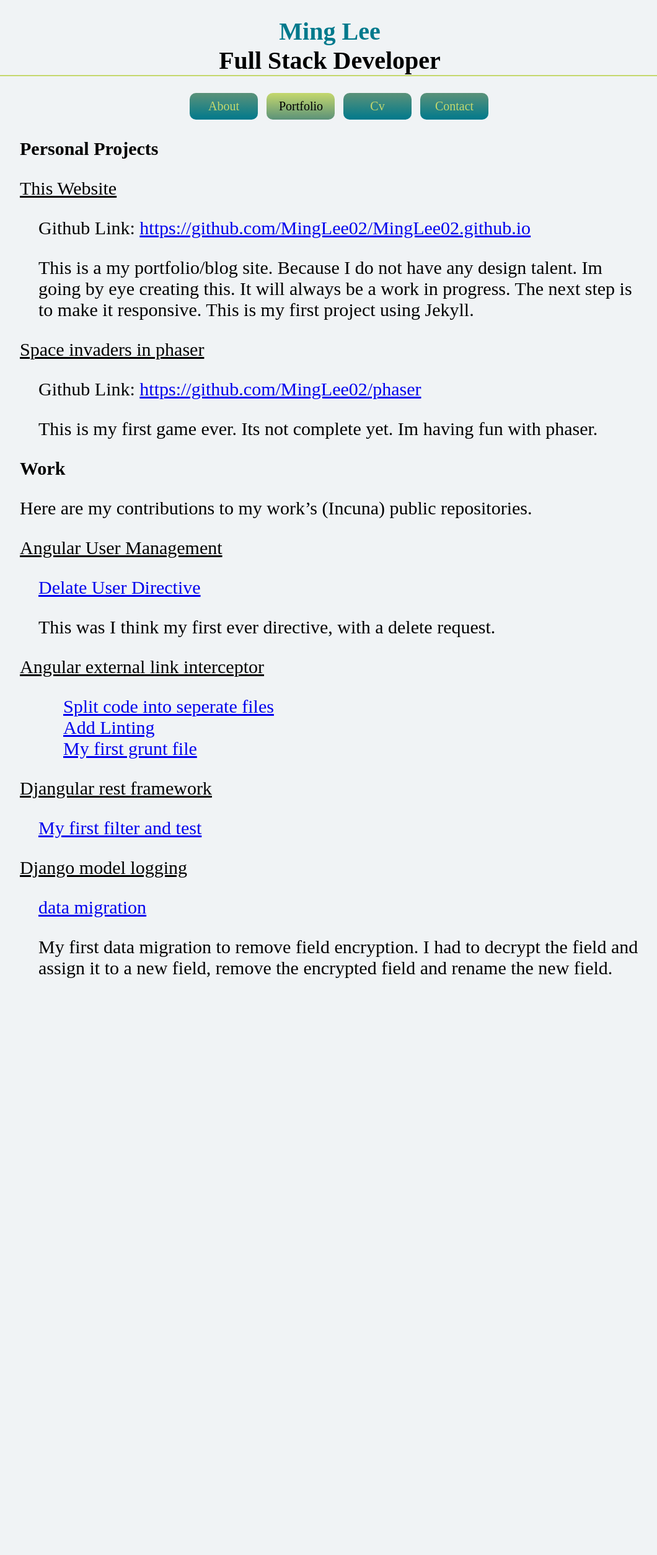
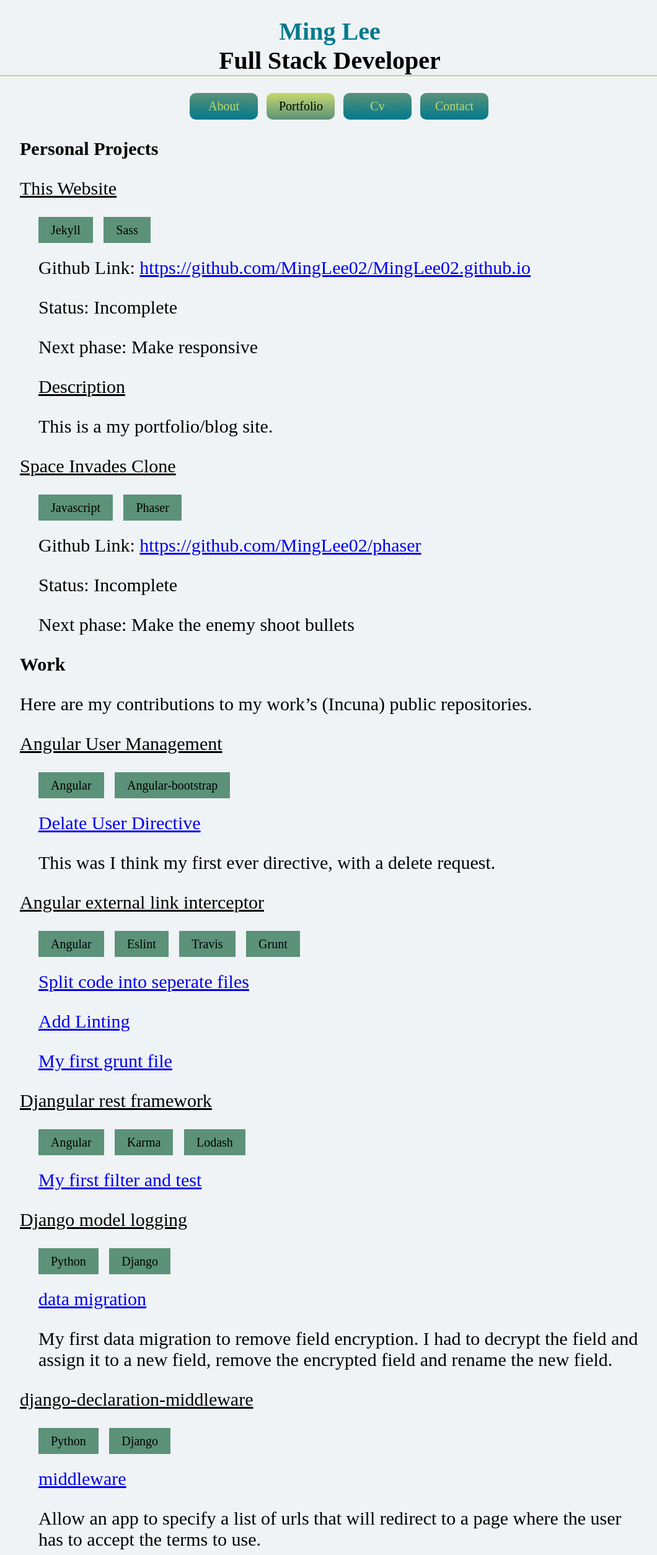
Before and after one commit to MingLee02/MingLee02.github.io, a Jekyll site: the page built from portfolio/index.md, in a window 1280 px wide. Shown: the whole page at 62% size, without its empty margins (108-1168 px from the left). Built offline with Jekyll 4.4.1, drawn with Linux system fonts in a browser that asks for light colours; before the commit the page ends 1587 px from its top, so only the background shows below that.

Commit message:
Update portfolio and cv pages.

```diff
--- a/_sass/_portfolio.sass
+++ b/_sass/_portfolio.sass
@@ -3,3 +3,14 @@
 
 .project-description
     margin-left: 30px
+
+.skill-list
+    margin-left: -10px
+    li
+        display: inline
+        margin-right: 10px
+        font-size: 20px
+        padding: 10px 20px
+        width: 70px
+        text-align: center
+        background: #5b9279
--- a/portfolio/index.md
+++ b/portfolio/index.md
@@ -8,21 +8,27 @@ title: My programming projects.
 <b>Personal Projects</b>
 
 <p class="project-heading">This Website</p>
+<ul class="skill-list">
+	<li>Jekyll</li>
+	<li>Sass</li>
+</ul>
 <div class="project-description">
 	<p>Github Link: <a href="https://github.com/MingLee02/MingLee02.github.io">https://github.com/MingLee02/MingLee02.github.io</a></p>
-
+	<p>Status: Incomplete</p>
+	<p>Next phase: Make responsive</p>
+	<u><p>Description</p></u>
 	This is a my portfolio/blog site.
-	Because I do not have any design talent. Im going by eye creating this.
-	It will always be a work in progress.
-	The next step is to make it responsive.
-	This is my first project using Jekyll.
 </div>
 
-<p class="project-heading">Space invaders in phaser</p>
+<p class="project-heading">Space Invades Clone</p>
+<ul class="skill-list">
+	<li>Javascript</li>
+	<li>Phaser</li>
+</ul>
 <div class="project-description">
 	<p>Github Link: <a href="https://github.com/MingLee02/phaser">https://github.com/MingLee02/phaser</a></p>
-
-	This is my first game ever. Its not complete yet. Im having fun with phaser.
+	<p>Status: Incomplete</p>
+	<p>Next phase: Make the enemy shoot bullets</p>
 </div>
 
 
@@ -31,29 +37,57 @@ title: My programming projects.
 Here are my contributions to my work's (Incuna) public repositories.
 
 <p class="project-heading">Angular User Management</p>
+<ul class="skill-list">
+	<li>Angular</li>
+	<li>Angular-bootstrap</li>
+</ul>
 <div class="project-description">
 	<p><a href="https://github.com/incuna/angular-user-management/pull/8/files">Delate User Directive</a></p>
-
 	This was I think my first ever directive, with a delete request.
 </div>
 
 <p class="project-heading">Angular external link interceptor</p>
+<ul class="skill-list">
+	<li>Angular</li>
+	<li>Eslint</li>
+	<li>Travis</li>
+	<li>Grunt</li>
+</ul>
 <div class="project-description">
-	<ul>
-		<li><a href="https://github.com/incuna/angular-external-link-interceptor/pull/20">Split code into seperate files</a></li>
-		<li><a href="https://github.com/incuna/angular-external-link-interceptor/pull/21">Add Linting</a></li>
-		<li><a href="https://github.com/incuna/angular-external-link-interceptor/blob/master/Gruntfile.js">My first grunt file</a></li>
-	</ul>
+	<p><a href="https://github.com/incuna/angular-external-link-interceptor/pull/20">Split code into seperate files</a></p>
+	<p><a href="https://github.com/incuna/angular-external-link-interceptor/pull/21">Add Linting</a></p>
+	<p><a href="https://github.com/incuna/angular-external-link-interceptor/blob/master/Gruntfile.js">My first grunt file</a></p>
 </div>
 
 <p class="project-heading">Djangular rest framework</p>
+<ul class="skill-list">
+	<li>Angular</li>
+	<li>Karma</li>
+	<li>Lodash</li>
+</ul>
 <div class="project-description">
 	<a href="https://github.com/incuna/djangular-rest-framework/pull/20/files">My first filter and test</a>
 </div>
 
 <p class="project-heading">Django model logging</p>
+<ul class="skill-list">
+	<li>Python</li>
+	<li>Django</li>
+</ul>
 <div class="project-description">
 	<p><a href="https://github.com/incuna/django-model-logging/pull/3/files">data migration</a></p>
 
 	My first data migration to remove field encryption. I had to decrypt the field and assign it to a new field, remove the encrypted field and rename the new field.
 </div>
+
+
+<p class="project-heading">django-declaration-middleware</p>
+<ul class="skill-list">
+	<li>Python</li>
+	<li>Django</li>
+</ul>
+<div class="project-description">
+	<p><a href="https://github.com/incuna/django-declaration-middleware/commit/45648174ed511946b3601eeaecdc09d8bdb1fefe">middleware</a></p>
+
+	Allow an app to specify a list of urls that will redirect to a page where the user has to accept the terms to use.
+</div>
```
Also changed, not shown: cv/index.md (+4 -2 lines).
